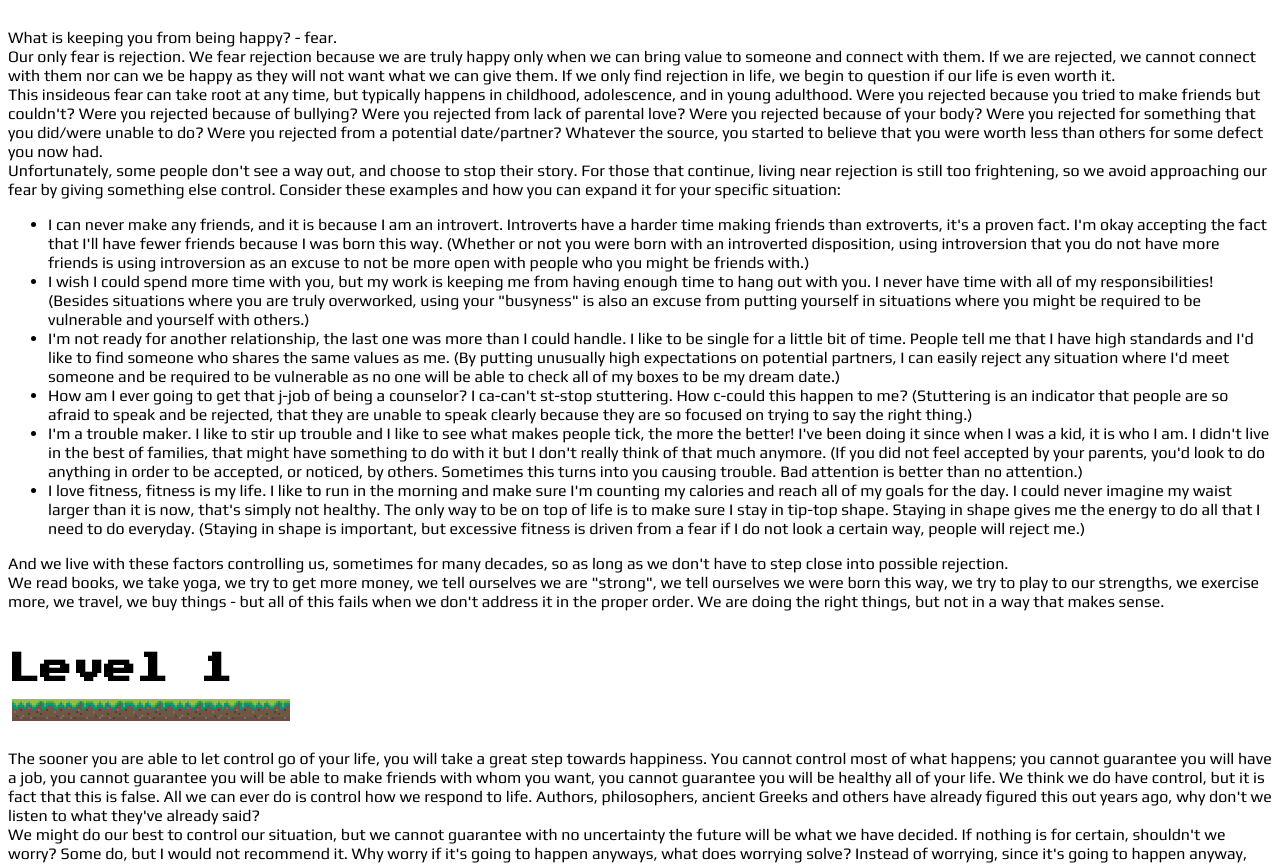
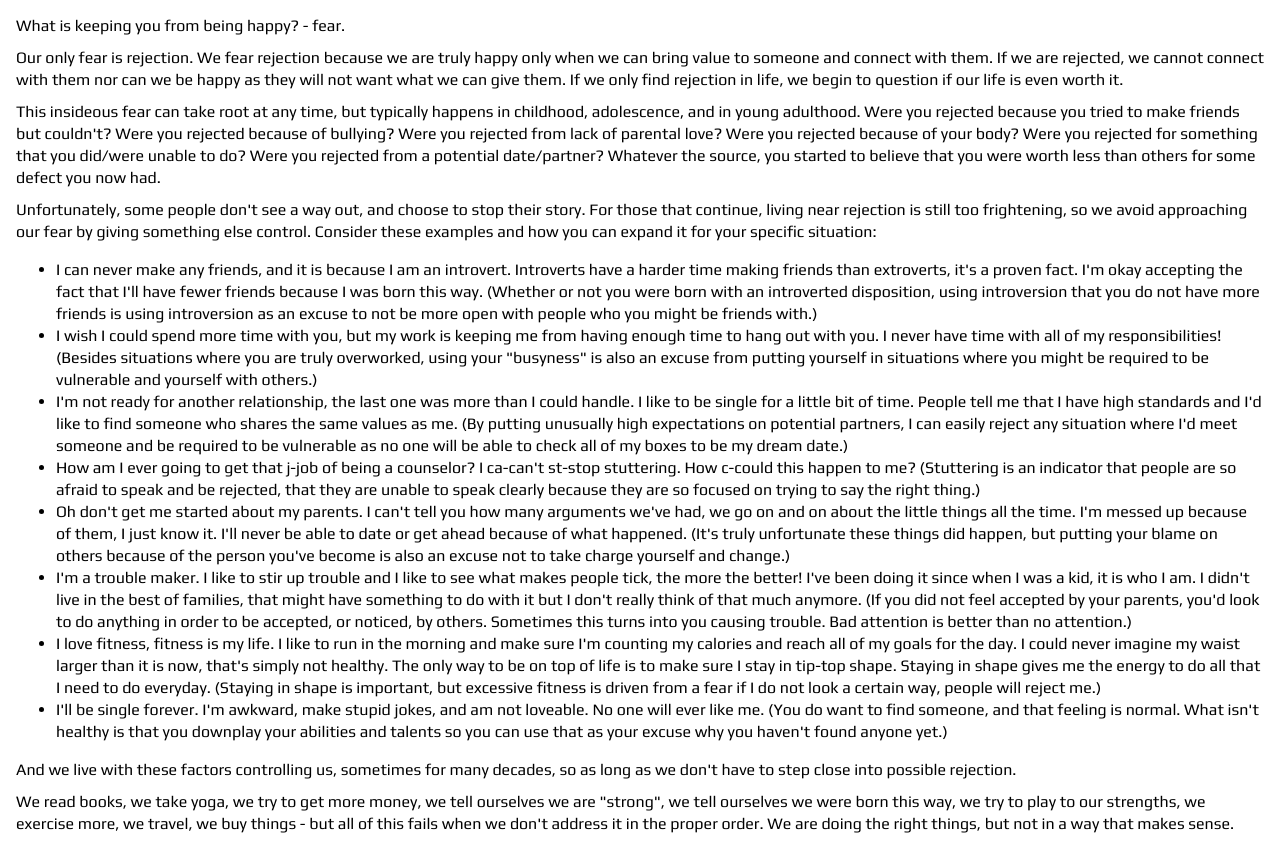
Before and after one commit to reZach/LUYH, a plain HTML site: page index.html in a window 1280 px wide. Shown: the part 225-1090 px from the top of the page. Drawn offline with Linux system fonts and the light colour scheme.

Commit message:
minor tweaks

```diff
--- a/index.html
+++ b/index.html
@@ -8,6 +8,11 @@
     <link href="https://fonts.googleapis.com/css?family=Play|Press+Start+2P" rel="stylesheet">
 
     <style type="text/css">
+        body {
+            margin-left:16px;
+            margin-right:16px;
+        }
+
         .level {
             font-family: 'Play', sans-serif;
             margin-top:42px;
@@ -15,6 +20,11 @@
 
         .level h1 {
             font-family: 'Press Start 2P', cursive;
+        }
+
+        .level div:not(.pixel-separator){
+            margin-bottom:10px;
+            line-height:22px;
         }
 
         .pixel {
@@ -28,7 +38,7 @@
         .pixel-separator:not(:first-child) {
             margin-top: -40px;
             margin-left: -32px;
-            margin-bottom: 64px;
+            margin-bottom: 48px;
         }
     </style>
 </head>
@@ -36,8 +46,10 @@
 <body>
     <div class="level">
         <h1>Level Up Your Happiness</h1>
-        The no-frills, straight to the point guide on walking through steps to help you understand why you are unhappy and what you
-        need to do to become happy.
+        <div>
+            The no-frills, straight to the point guide on walking through steps to help you understand why you are unhappy and what you
+            need to do to become happy.
+        </div>
     </div>
     <div class="level">
         <h1>Level 0</h1>
@@ -96,6 +108,13 @@
                     to speak clearly because they are so focused on trying to say the right thing.)
                 </li>
                 <li>
+                    Oh don't get me started about my parents. I can't tell you how many arguments we've had,
+                    we go on and on about the little things all the time. I'm messed up because of them, I just
+                    know it. I'll never be able to date or get ahead because of what happened. (It's truly unfortunate
+                    these things did happen, but putting your blame on others
+                    because of the person you've become is also an excuse not to take charge yourself and change.)
+                </li>
+                <li>
                     I'm a trouble maker. I like to stir up trouble and I like to see what makes people tick, the more the better! I've been doing
                     it since when I was a kid, it is who I am. I didn't live in the best of families, that might have something
                     to do with it but I don't really think of that much anymore. (If you did not feel accepted by your parents,
@@ -108,6 +127,11 @@
                     The only way to be on top of life is to make sure I stay in tip-top shape. Staying in shape gives me
                     the energy to do all that I need to do everyday. (Staying in shape is important, but excessive fitness
                     is driven from a fear if I do not look a certain way, people will reject me.)
+                </li>
+                <li>
+                    I'll be single forever. I'm awkward, make stupid jokes, and am not loveable. No one will ever
+                    like me. (You do want to find someone, and that feeling is normal. What isn't healthy is that you downplay
+                    your abilities and talents so you can use that as your excuse why you haven't found anyone yet.)
                 </li>
             </ul>
             And we live with these factors controlling us, sometimes for many decades, so as long as we don't have to step close into
@@ -218,6 +242,7 @@
                 <li>Seek guidance from smarter people than you</li>
                 <li>Listen to others, instead of waiting to respond</li>
                 <li>Put yourself in others' shoes</li>
+                <li>Be the first to initiate a conversation</li>
                 <li>Choose the more difficult task</li>
                 <li>Speak as little about yourself</li>
                 <li>Go into situations where you have a chance to be wrong</li>
```
